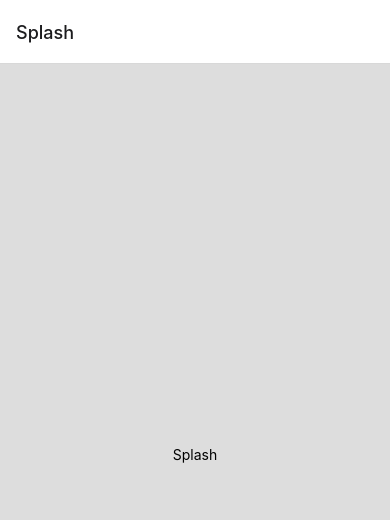
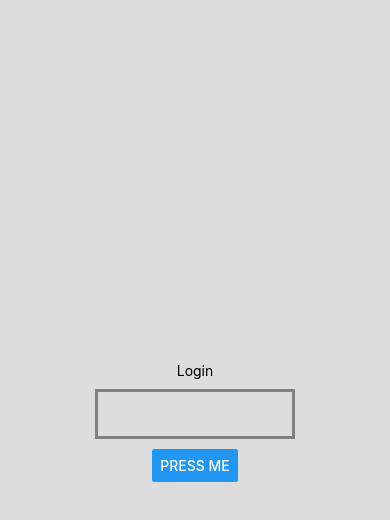
Before and after one commit to ChrisRothove/react-native-test-game, a React Native app: screen /Login in a window 390 px wide. Before the commit this address had no page. Shown: the top 520 px of the page. Built offline with nearby package versions, Linux system fonts and the light colour scheme.

Commit message:
added user actions and reducer for login

```diff
--- a/package.json
+++ b/package.json
@@ -15,6 +15,7 @@
     "@react-navigation/stack": "^6.0.10",
     "expo": "~42.0.1",
     "expo-status-bar": "~1.0.4",
+    "prop-types": "^15.7.2",
     "react": "16.13.1",
     "react-dom": "16.13.1",
     "react-native": "https://github.com/expo/react-native/archive/sdk-42.0.0.tar.gz",
--- a/src/navigation/index.jsx
+++ b/src/navigation/index.jsx
@@ -2,13 +2,23 @@ import React from 'react'
 import { NavigationContainer } from '@react-navigation/native'
 import { createStackNavigator } from '@react-navigation/stack'
 import SceneSplash from '../scenes/auth/sceneSplash'
+import SceneAppLoading from '../scenes/auth/sceneAppLoading'
+import SceneLogin from '../scenes/auth/sceneLogin'
+import SceneHome from '../scenes/auth/sceneHome'
+import SceneSettings from '../scenes/auth/sceneSettings'
+import SceneGameHome from '../scenes/game/sceneGameHome'
 
 const Stack = createStackNavigator()
 
 const Navigation = () => (
     <NavigationContainer>
-        <Stack.Navigator>
+        <Stack.Navigator initialRouteName="Splash" screenOptions={{ headerShown: false }}>
             <Stack.Screen name="Splash" component={SceneSplash} />
+            <Stack.Screen name="AppLoading" component={SceneAppLoading} />
+            <Stack.Screen name="Login" component={SceneLogin} />
+            <Stack.Screen name="Home" component={SceneHome} />
+            <Stack.Screen name="Settings" component={SceneSettings} />
+            <Stack.Screen name="GameHome" component={SceneGameHome} />
         </Stack.Navigator>
     </NavigationContainer>
 )
--- /dev/null
+++ b/src/redux/actions/user.actions.js
@@ -0,0 +1,15 @@
+export const USER = '[USER]'
+export const USER_LOGIN = `${USER} Set user as logged in`
+export const USER_LOGOUT = `${USER} Set user as logged out`
+
+export const userLogin = ({ name }) => ({
+    type: USER_LOGIN,
+    payload: {
+        name,
+    },
+})
+
+export const userLogout = () => ({
+    type: USER_LOGOUT,
+    payload: {},
+})
--- a/src/redux/reducers/rootReducer.js
+++ b/src/redux/reducers/rootReducer.js
@@ -1,6 +1,8 @@
 import { combineReducers } from 'redux'
 import applicationReducer from './application.reducer'
+import userReducer from './user.reducer'
 
 export default combineReducers({
     application: applicationReducer,
+    user: userReducer,
 })
--- /dev/null
+++ b/src/redux/reducers/user.reducer.js
@@ -0,0 +1,27 @@
+import { USER_LOGIN, USER_LOGOUT } from '../actions/user.actions'
+
+const initialState = {
+    isLoggedIn: false,
+}
+
+const userReducer = (state = initialState, action) => {
+    switch (action.type) {
+        case USER_LOGIN: {
+            const { name } = action.payload
+            return {
+                isLoggedIn: true,
+                name,
+            }
+        }
+        case USER_LOGOUT: {
+            return {
+                isLoggedIn: false,
+            }
+        }
+        default: {
+            return state
+        }
+    }
+}
+
+export default userReducer
--- a/src/scenes/auth/sceneLogin.jsx
+++ b/src/scenes/auth/sceneLogin.jsx
@@ -1,11 +1,52 @@
-import React from 'react'
-import { Text } from 'react-native'
+import React, { useState } from 'react'
+import { Text, TextInput, Button } from 'react-native'
+import { connect } from 'react-redux'
+import PropTypes from 'prop-types'
 import DefaultPage from '../../components/DefaultPage'
+import { userLogin } from '../../redux/actions/user.actions'
 
-const SceneLogin = () => (
-    <DefaultPage>
-        <Text>Login</Text>
-    </DefaultPage>
-)
+const SceneLogin = ({ loginUser, isUserLoggedIn, storedUserName }) => {
+    const [name, setName] = useState('')
 
-export default SceneLogin
+    return (
+        <DefaultPage>
+            <Text>Login</Text>
+            <TextInput
+                style={{
+                    height: 50,
+                    width: 200,
+                    borderColor: 'gray',
+                    borderWidth: 3,
+                    padding: 10,
+                    margin: 10,
+                }}
+                onChangeText={(text) => setName(text)}
+                value={name}
+            />
+            <Button title="Press me" onPress={() => loginUser(name || 'Anon')} />
+
+            {isUserLoggedIn ? <Text>{`Welcome, ${storedUserName}!`}</Text> : undefined}
+        </DefaultPage>
+    )
+}
+
+SceneLogin.defaultProps = {
+    storedUserName: '',
+}
+
+SceneLogin.propTypes = {
+    loginUser: PropTypes.func.isRequired,
+    isUserLoggedIn: PropTypes.bool.isRequired,
+    storedUserName: PropTypes.string,
+}
+
+const mapStateToProps = (state) => ({
+    storedUserName: state.user.name,
+    isUserLoggedIn: state.user.isLoggedIn,
+})
+
+const mapDispatchToProps = (dispatch) => ({
+    loginUser: (name) => dispatch(userLogin({ name })),
+})
+
+export default connect(mapStateToProps, mapDispatchToProps)(SceneLogin)
--- a/src/scenes/auth/sceneSplash.jsx
+++ b/src/scenes/auth/sceneSplash.jsx
@@ -1,8 +1,14 @@
-import React from 'react'
+import React, { useEffect } from 'react'
 import { Text } from 'react-native'
+import PropTypes from 'prop-types'
 import DefaultPage from '../../components/DefaultPage'
 
-function SceneSplash() {
+const SceneSplash = ({ navigation }) => {
+    useEffect(() => {
+        setTimeout(() => {
+            navigation.navigate('Login')
+        }, 2000)
+    }, [])
     return (
         <DefaultPage>
             <Text>Splash</Text>
@@ -10,4 +16,8 @@ function SceneSplash() {
     )
 }
 
+SceneSplash.propTypes = {
+    navigation: PropTypes.object.isRequired,
+}
+
 export default SceneSplash
--- /dev/null
+++ b/src/scenes/game/sceneGameHome.jsx
@@ -0,0 +1,11 @@
+import React from 'react'
+import { Text } from 'react-native'
+import DefaultPage from '../../components/DefaultPage'
+
+const SceneGameHome = () => (
+    <DefaultPage>
+        <Text>Game Home</Text>
+    </DefaultPage>
+)
+
+export default SceneGameHome
```
Also changed, not shown: 1 other file (tests, documents, lock files or other folders).
